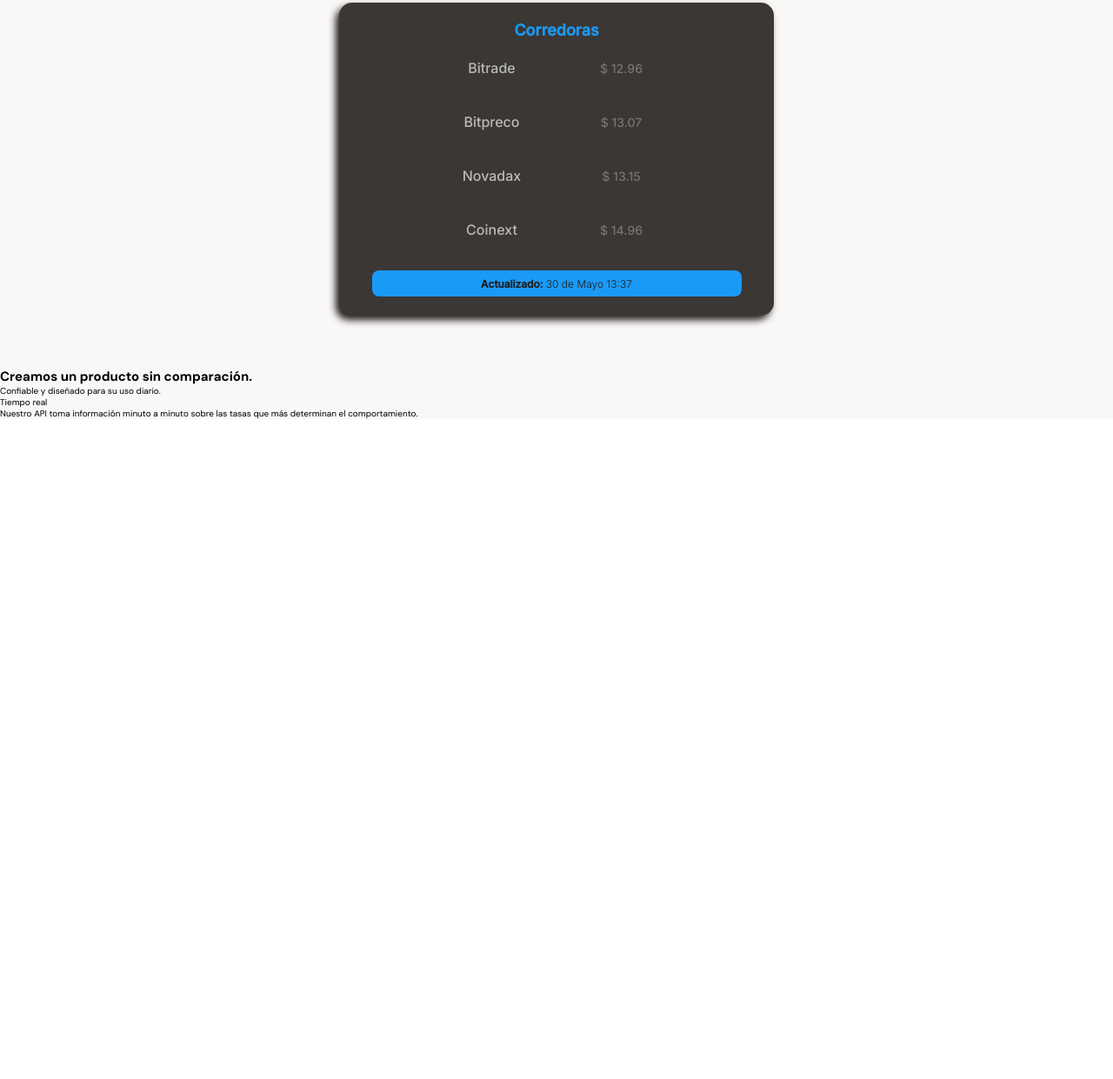
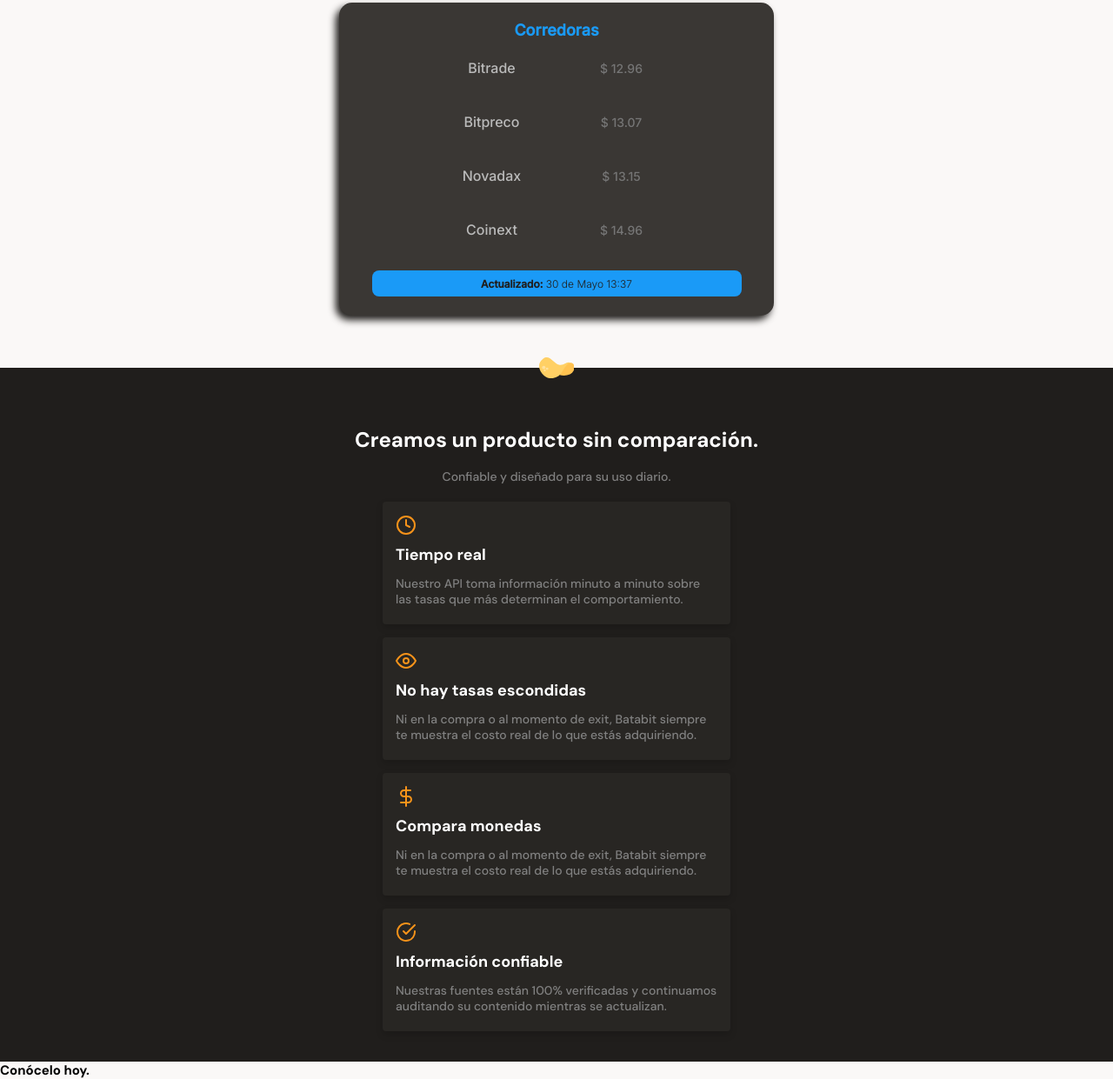
Before and after one commit to DanielHenryL/ProyectoBatabit, a plain HTML site: page index.html in a window 1280 px wide. Shown: the part 1153-2394 px from the top of the page at 87% size. Before the commit the page ends 1635 px from the top, so only its background shows below. Drawn offline with Linux system fonts and the light colour scheme.

Commit message:
Terminado la section de beneficios y los cards

```diff
--- a/index.html
+++ b/index.html
@@ -100,20 +100,39 @@
         </section>
       </section>
       <section class="main-product-detail">
-        <span></span>
+        <span class="product-detail--batata--logo"></span>
         <div class="product-detail--title">
           <h2>Creamos un producto sin comparación.</h2>
           <p>Confiable y diseñado para su uso diario.</p>
         </div>
         <section class="product-cards--container">
           <article class="product-detail--card">
-            <span class="clock"></span>
+            <span class="icons clock"></span>
             <p class="product--card-title">Tiempo real</p>
             <p class="product--card-body">Nuestro API toma información minuto a minuto sobre las tasas que más determinan el comportamiento.</p>
           </article>
+          <article class="product-detail--card">
+            <span class="icons eye"></span>
+            <p class="product--card-title">No hay tasas escondidas</p>
+            <p class="product--card-body">Ni en la compra o al momento de exit, Batabit siempre te muestra el costo real de lo que estás adquiriendo.</p>
+          </article>
+          <article class="product-detail--card">
+            <span class="icons dollar"></span>
+            <p class="product--card-title">Compara monedas</p>
+            <p class="product--card-body">Ni en la compra o al momento de exit, Batabit siempre te muestra el costo real de lo que estás adquiriendo.</p>
+          </article>
+          <article class="product-detail--card">
+            <span class="icons check"></span>
+            <p class="product--card-title">Información confiable</p>
+            <p class="product--card-body">Nuestras fuentes están 100% verificadas y continuamos auditando su contenido mientras se actualizan.</p>
+          </article>
         </section>
       </section>
-      <section></section>
+      <section class="bitcoin-img-container">
+        <h2>
+          Conócelo hoy.
+        </h2>
+      </section>
       <section></section>
     </main>
     <footer></footer>
--- a/style.css
+++ b/style.css
@@ -230,3 +230,90 @@ main{
 .background_color--corredoras{
     background-color: var(--secondary-blue);
 }
+
+/* product detail */
+
+.main-product-detail{
+    position: relative;
+    width: 100%;
+    min-width: 32rem;
+    height: auto;
+    padding: 2rem 1rem;
+    background-color: var(--warn-black);
+}
+.product-detail--batata--logo{
+    /* recomendable poner un position relative al padre de este contenedor para poder usar bien el position absoluteNuestro API toma información minuto a minuto sobre las tasas que más determinan el comportamiento. */
+    position: absolute;
+    width: 4rem;
+    height: 2.5rem;
+    left: calc(50% - 2rem);
+    top: calc(0% - 1.2rem);
+    background-image: url('./assets/icons/batata.svg');
+}
+.product-detail--title{
+    width: 90%;
+    min-width: 28.8rem;
+    height: auto;
+    margin: 5rem auto 0;
+    text-align: center;
+}
+.product-detail--title h2{
+    margin-bottom: 2rem;
+    font-size: 2.4rem;
+    font-weight: bold;
+    line-height: 2.6rem;
+    color: var(--just-white);
+}
+.product-detail--title p{
+    margin-bottom: 2rem;
+    font-size: 1.4rem;
+    font-weight: 500;
+    line-height: 1.8rem;
+    color: #808080;
+}
+.product-detail--card{
+    width: 90%;
+    min-width: 28.8rem;
+    max-width: 40rem;
+    height: auto;
+    margin: 1.5rem auto;
+    padding: 1.5rem;
+    background-color: var(--black);
+    border-radius: 0.4rem;
+    box-shadow: 0px 4px 8px rgba(0, 0, 0, 0.16);
+}
+.product-detail--card .icons{
+    display: inline-block;
+    width: 2.4rem;
+    height: 2.4rem;
+    margin-bottom: 1rem;
+    background-size: cover;
+    background-position: center;
+    background-repeat: no-repeat;
+}
+.product-detail--card .clock{
+    background-image: url('./assets/icons/clock.svg');
+}
+.product-detail--card .eye{
+    background-image: url('./assets/icons/eye.svg');
+}
+.product-detail--card .dollar{
+    background-image: url('./assets/icons/dollar-sign.svg');
+}
+.product-detail--card .check{
+    background-image: url('./assets/icons/check-circle.svg');
+}
+.product--card-title{
+    margin-bottom: 1.5rem;
+    font-size: 1.8rem;
+    font-weight: bold;
+    line-height: 1.8rem;
+    color: var(--just-white);
+}
+.product--card-body{
+    margin-bottom: 0.5rem;
+    font-weight: 500;
+    font-size: 1.4rem;
+    line-height: 1.8rem;
+    color: #808080;
+}
```
